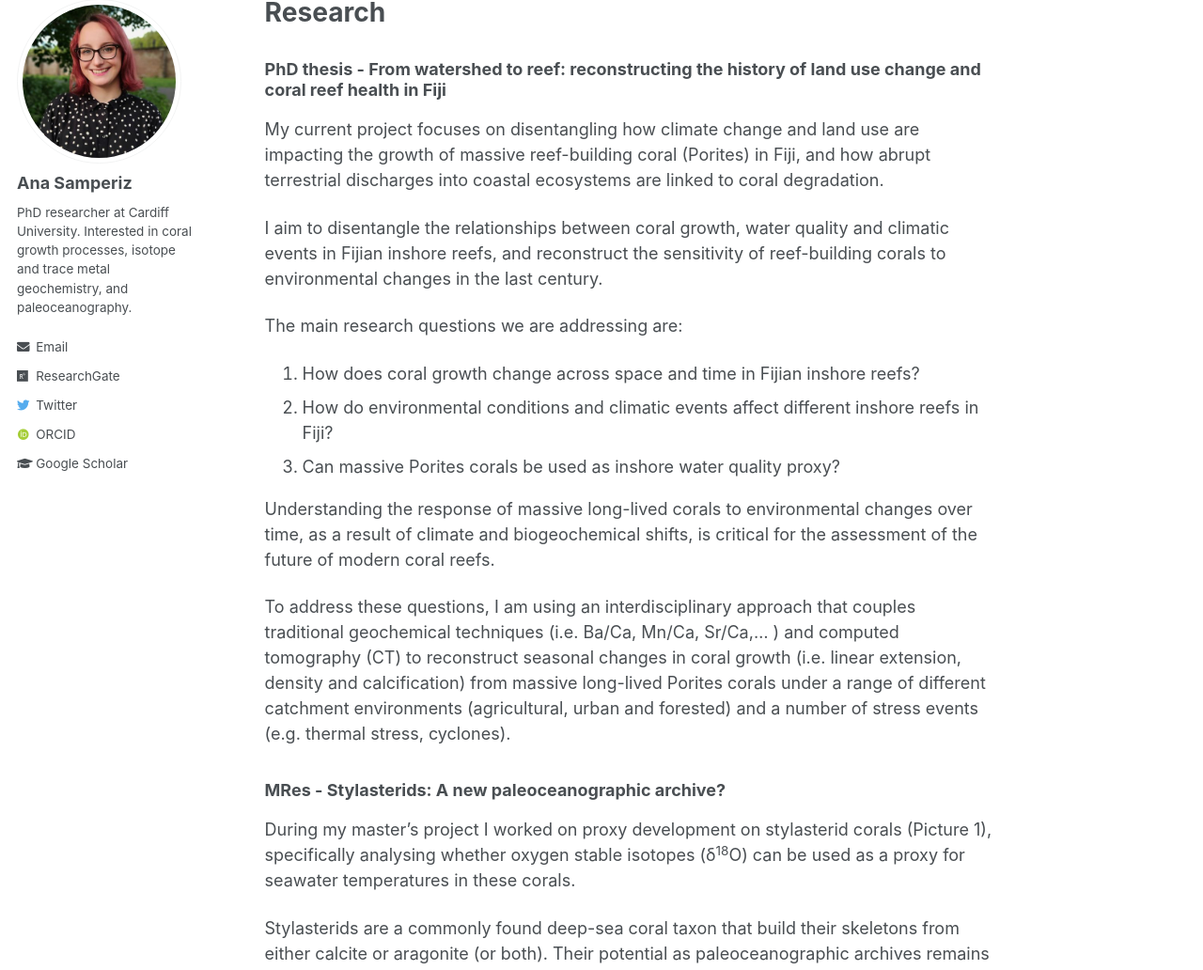
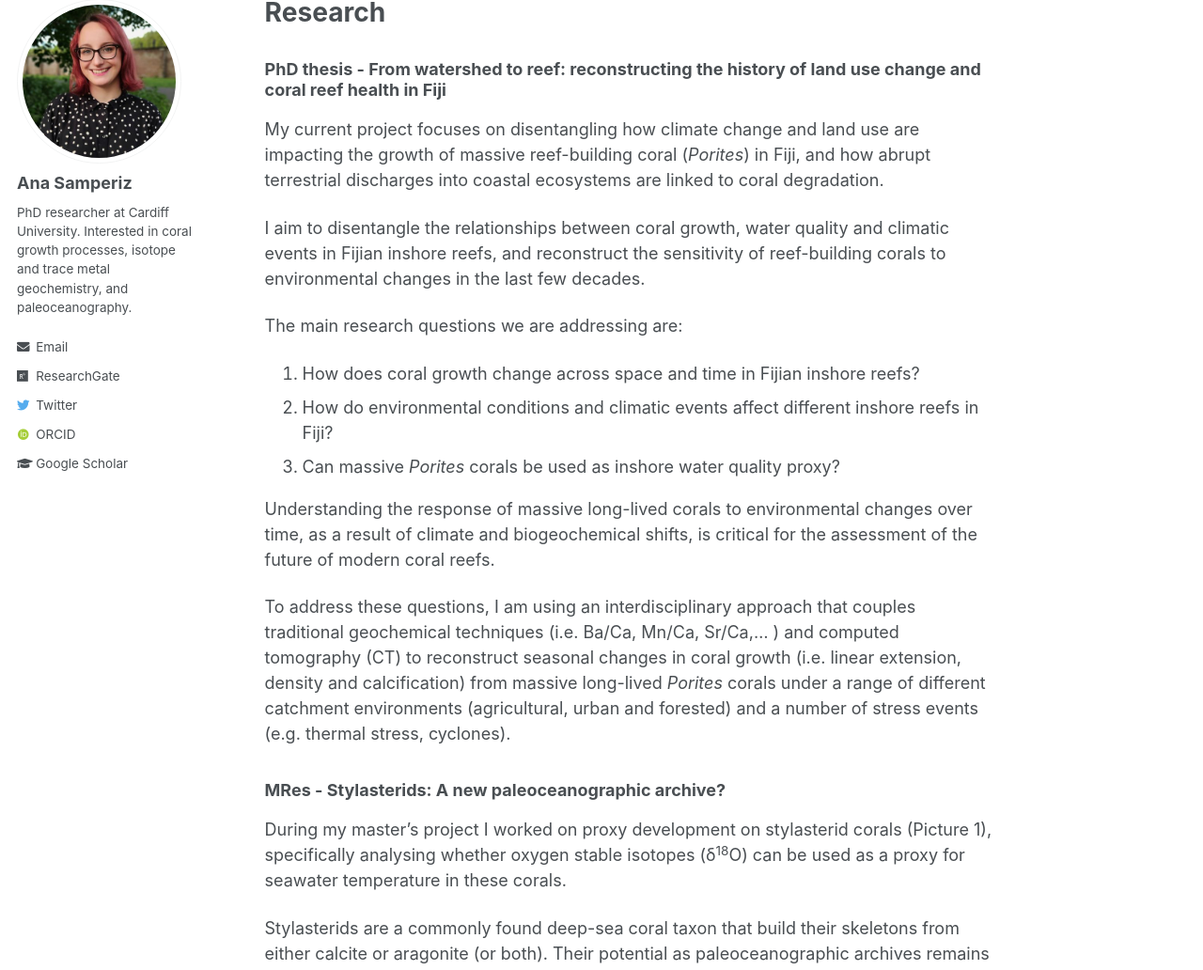
Before and after one commit to anasamperiz/anasamperiz.github.io, a Jekyll site: the page built from _pages/research.md, in a window 1280 px wide and 1400 px high. Shown: the part 119-1151 px from the top of the window at 94% size. Built offline with Jekyll 4.4.1, drawn with Linux system fonts in a browser that asks for light colours; some web fonts are replaced.

Commit message:
Update research.md

```diff
--- a/_pages/research.md
+++ b/_pages/research.md
@@ -22,23 +22,23 @@ header:
 
 <h3>PhD thesis - From watershed to reef: reconstructing the history of land use change and coral reef health in Fiji</h3>
 
-My current project focuses on disentangling how climate change and land use are impacting the growth of massive reef-building coral (Porites) in Fiji, and how abrupt terrestrial discharges into coastal ecosystems are linked to coral degradation.
+My current project focuses on disentangling how climate change and land use are impacting the growth of massive reef-building coral (<i>Porites</i>) in Fiji, and how abrupt terrestrial discharges into coastal ecosystems are linked to coral degradation.
 
-I aim to disentangle the relationships between coral growth, water quality and climatic events in Fijian inshore reefs, and reconstruct the sensitivity of reef-building corals to environmental changes in the last century.
+I aim to disentangle the relationships between coral growth, water quality and climatic events in Fijian inshore reefs, and reconstruct the sensitivity of reef-building corals to environmental changes in the last few decades.
 
 The main research questions we are addressing are:
 1.	How does coral growth change across space and time in Fijian inshore reefs?
 2.	How do environmental conditions and climatic events affect different inshore reefs in Fiji?
-3.	Can massive Porites corals be used as inshore water quality proxy?
+3.	Can massive <i>Porites</i> corals be used as inshore water quality proxy?
 
 Understanding the response of massive long-lived corals to environmental changes over time, as a result of climate and biogeochemical shifts, is critical for the assessment of the future of modern coral reefs.
 
-To address these questions, I am using an interdisciplinary approach that couples traditional geochemical techniques (i.e. Ba/Ca, Mn/Ca, Sr/Ca,… ) and computed tomography (CT) to reconstruct seasonal changes in coral growth (i.e. linear extension, density and calcification) from massive long-lived Porites corals under a range of different catchment environments (agricultural, urban and forested) and a number of stress events (e.g. thermal stress, cyclones).
+To address these questions, I am using an interdisciplinary approach that couples traditional geochemical techniques (i.e. Ba/Ca, Mn/Ca, Sr/Ca,… ) and computed tomography (CT) to reconstruct seasonal changes in coral growth (i.e. linear extension, density and calcification) from massive long-lived <i>Porites</i> corals under a range of different catchment environments (agricultural, urban and forested) and a number of stress events (e.g. thermal stress, cyclones).
 
 
 <h3>MRes - Stylasterids: A new paleoceanographic archive?</h3>
 
-During my master’s project I worked on proxy development on stylasterid corals (Picture 1), specifically analysing whether oxygen stable isotopes (δ<sup>18</sup>O) can be used as a proxy for seawater temperatures in these corals.
+During my master’s project I worked on proxy development on stylasterid corals (Picture 1), specifically analysing whether oxygen stable isotopes (δ<sup>18</sup>O) can be used as a proxy for seawater temperature in these corals.
 
 Stylasterids are a commonly found deep-sea coral taxon that build their skeletons from either calcite or aragonite (or both). Their potential as paleoceanographic archives remains unexplored and robust geochemical proxy data collected from modern specimens is very limited.
 
@@ -51,7 +51,7 @@ Oxygen and carbon (δ<sup>18</sup>O and δ<sup>13</sup>C) isotopic composition w
 
 <h3>BSc dissertation - Design, implementation and evaluation of an Environmental Education Program in a Summer Camp</h3>
 
-  At the end of my BSc program and as a 4<sup>th</sup> year research project I carried out an environmental education program at a summer camp in Spain.
+At the end of my BSc program and as a 4<sup>th</sup> year research project I carried out an environmental education program at a summer camp in Spain.
 The need for solutions to face the actual environmental crisis has raised environmental education (EE) as an essential tool for formation and training whose main objective is turning people into responsible environmental citizens.
 
 Since its inception in 1968 to the present, EE has been built in several national and international institutions, which have applied it from different approaches. However, non-formal EE has been more successful in looking for a critical reflection of our actual society.
```
